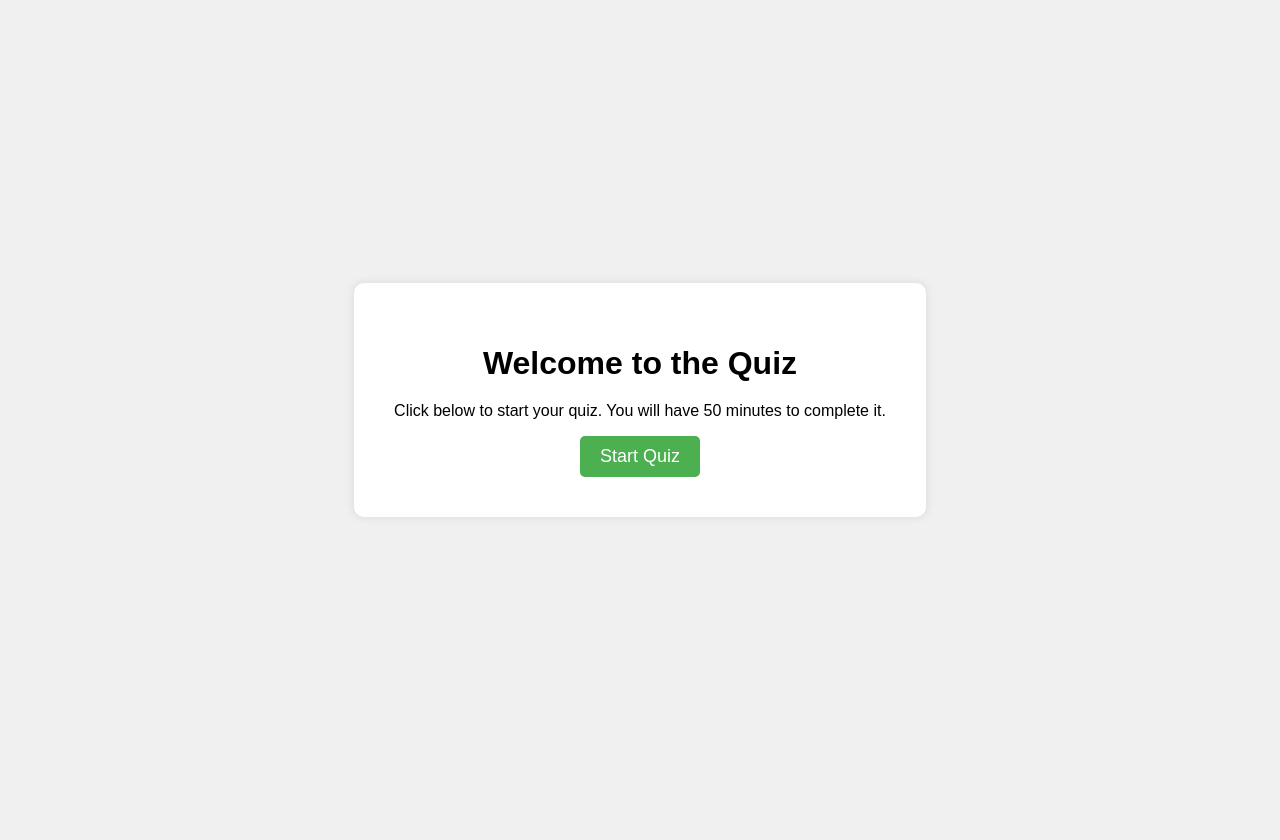
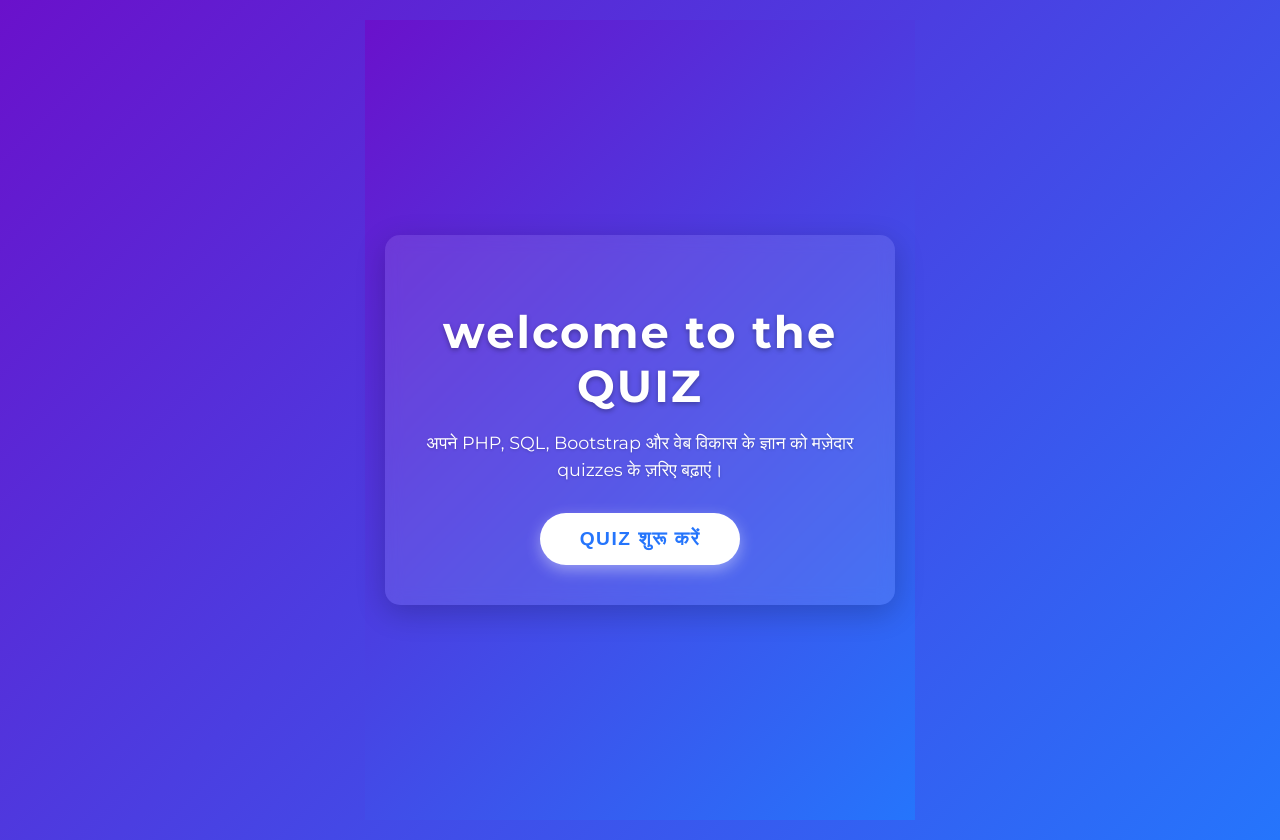
Before and after one commit to balveer-singh/php, a plain HTML site: page index.html in a window 1280 px wide. Before the commit the page ends 800 px from the top, so only its background shows below. Drawn offline with Linux system fonts and the light colour scheme.

Commit message:
Update index.html

```diff
--- a/index.html
+++ b/index.html
@@ -2,47 +2,100 @@
 <html lang="en">
 <head>
   <meta charset="UTF-8" />
-  <meta name="viewport" content="width=device-width, initial-scale=1.0"/>
-  <title>Quiz Home</title>
+  <meta name="viewport" content="width=device-width, initial-scale=1" />
+  <title>Quiz Website - Home</title>
   <style>
-    body {
-      font-family: Arial, sans-serif;
-      background-color: #f0f0f0;
+    @import url('https://fonts.googleapis.com/css2?family=Montserrat:wght@400;700&display=swap');
+
+    body, html {
+      margin: 0;
+      padding: 0;
+      height: 100%;
+      font-family: 'Montserrat', sans-serif;
+      background: linear-gradient(135deg, #6a11cb, #2575fc);
+      color: white;
       display: flex;
+      justify-content: center;
       align-items: center;
-      justify-content: center;
-      height: 100vh;
-      margin: 0;
+      text-align: center;
+      flex-direction: column;
+      padding: 20px;
     }
-    .home-container {
-      background-color: white;
-      padding: 40px;
-      border-radius: 10px;
-      box-shadow: 0 0 10px rgba(0,0,0,0.1);
-      text-align: center;
+
+    .container {
+      max-width: 450px;
+      background: rgba(255, 255, 255, 0.1);
+      border-radius: 15px;
+      padding: 40px 30px;
+      box-shadow: 0 8px 30px rgba(0,0,0,0.2);
+      backdrop-filter: blur(8px);
+      -webkit-backdrop-filter: blur(8px);
+      transition: transform 0.3s ease;
     }
-    .home-container h1 {
-      margin-bottom: 20px;
+    .container:hover {
+      transform: scale(1.05);
     }
-    .home-container button {
-      padding: 10px 20px;
-      font-size: 18px;
+
+    h1 {
+      font-size: 2.8rem;
+      margin-bottom: 15px;
+      font-weight: 700;
+      letter-spacing: 2px;
+      text-shadow: 0 2px 5px rgba(0,0,0,0.3);
+    }
+
+    p {
+      font-size: 1.1rem;
+      margin-bottom: 30px;
+      line-height: 1.5;
+      text-shadow: 0 1px 3px rgba(0,0,0,0.2);
+    }
+
+    .start-btn {
+      background: #fff;
+      color: #2575fc;
       border: none;
-      background-color: #4CAF50;
+      padding: 15px 40px;
+      font-size: 1.2rem;
+      font-weight: 700;
+      border-radius: 50px;
+      cursor: pointer;
+      box-shadow: 0 5px 15px rgba(255,255,255,0.4);
+      transition: background-color 0.3s ease, color 0.3s ease;
+      text-transform: uppercase;
+      letter-spacing: 1.5px;
+    }
+    .start-btn:hover {
+      background-color: #2575fc;
       color: white;
-      border-radius: 5px;
-      cursor: pointer;
+      box-shadow: 0 8px 20px rgba(37,117,252,0.7);
     }
-    .home-container button:hover {
-      background-color: #45a049;
+
+    /* Responsive */
+    @media (max-width: 480px) {
+      h1 {
+        font-size: 2rem;
+      }
+      p {
+        font-size: 1rem;
+      }
+      .start-btn {
+        padding: 12px 30px;
+        font-size: 1rem;
+      }
+      .container {
+        padding: 30px 20px;
+      }
     }
   </style>
 </head>
 <body>
-  <div class="home-container">
-    <h1>Welcome to the Quiz</h1>
-    <p>Click below to start your quiz. You will have 50 minutes to complete it.</p>
-    <button onclick="location.href='quiz.html'">Start Quiz</button>
+
+  <div class="container" role="main" aria-label="Welcome Section">
+    <h1>welcome to the QUIZ</h1>
+    <p>अपने PHP, SQL, Bootstrap और वेब विकास के ज्ञान को मज़ेदार quizzes के ज़रिए बढ़ाएं।</p>
+    <button class="start-btn" onclick="location.href='quiz.html'">Quiz शुरू करें</button>
   </div>
+
 </body>
 </html>
```
